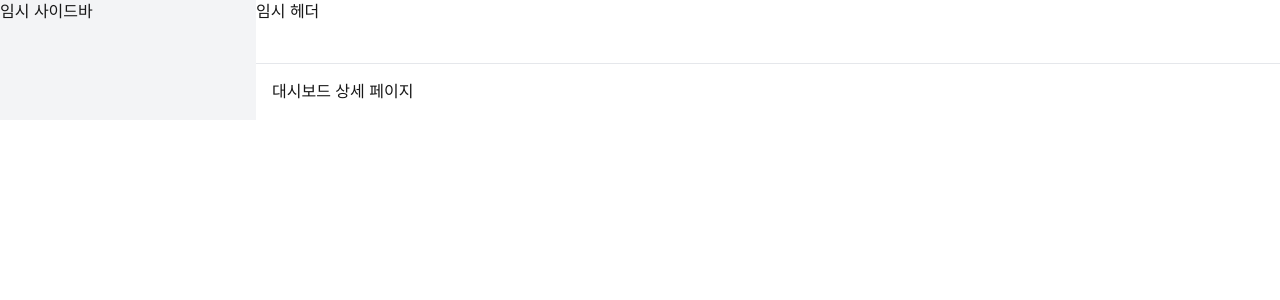
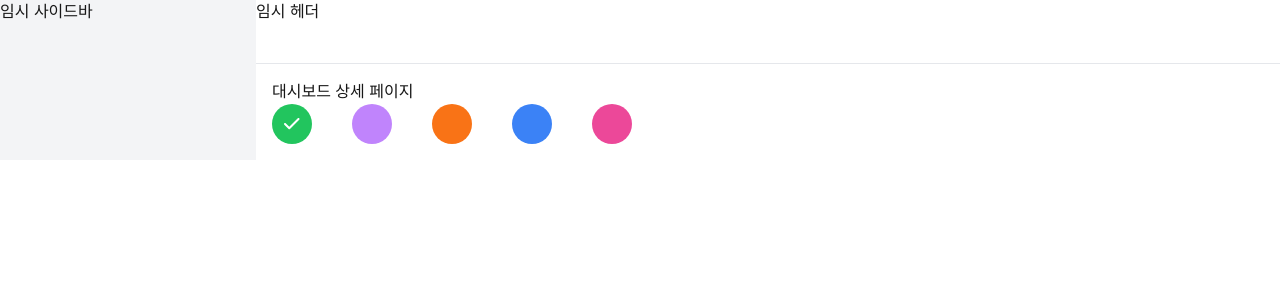
Before and after one commit to FrontEnd22-Part3-Team2-org/FrontEnd22-Part3-Team2, a Next.js app: page /dashboard/1 in a window 1280 px wide. Shown: the top 300 px of the page. Built offline with nearby package versions, Linux system fonts and the light colour scheme.

Commit message:
feat: 대시보드 색상 라벨 컴포넌트 생성

```diff
--- a/src/app/(main)/dashboard/[id]/page.tsx
+++ b/src/app/(main)/dashboard/[id]/page.tsx
@@ -4,6 +4,13 @@
  * @note 카드 생성, 수정, 삭제 시 화면이 즉각적으로 업데이트(상태 동기화) 되어야 합니다.
  */
 
+import ColorChip from '@/components/common/Icon/Chip/ColorChip';
+
 export default function DashboardPage() {
-  return <div>대시보드 상세 페이지</div>;
+  return (
+    <div>
+      대시보드 상세 페이지
+      <ColorChip />
+    </div>
+  );
 }
--- /dev/null
+++ b/src/components/common/Icon/Chip/CheckIcon.tsx
@@ -0,0 +1,23 @@
+/**
+ * @file EyeIcon.tsx
+ * @description 눈 아이콘 컴포넌트입니다.
+ * @author 수경
+ */
+
+import { SVGProps } from 'react';
+
+export default function EyeIcon(props: SVGProps<SVGSVGElement>) {
+  return (
+    <svg
+      viewBox="0 0 16 12"
+      fill="none"
+      xmlns="http://www.w3.org/2000/svg"
+      {...props}
+    >
+      <path
+        d="M5.288 8.775L13.763 0.3C13.963 0.1 14.2005 0 14.4755 0C14.7505 0 14.988 0.1 15.188 0.3C15.388 0.5 15.488 0.7375 15.488 1.0125C15.488 1.2875 15.388 1.525 15.188 1.725L5.988 10.925C5.788 11.125 5.55467 11.225 5.288 11.225C5.02133 11.225 4.788 11.125 4.588 10.925L0.288 6.625C0.088 6.425 -0.00783333 6.1875 0.0005 5.9125C0.00883333 5.6375 0.113 5.4 0.313 5.2C0.513 5 0.7505 4.9 1.0255 4.9C1.3005 4.9 1.538 5 1.738 5.2L5.288 8.775Z"
+        fill="white"
+      />
+    </svg>
+  );
+}
--- /dev/null
+++ b/src/components/common/Icon/Chip/ColorChip.tsx
@@ -0,0 +1,51 @@
+/**
+ * @file ColorChip.tsx
+ * @description 대시보드에 사용되는 색상 라벨 컴포넌트입니다.
+ * 좌측 고정 사이드메뉴(SideMenu)와 대시보드 생성, 수정에서 사용됩니다.
+ * @author 수경
+ */
+
+// TODO: [수경]
+
+'use client';
+
+import CheckIcon from '@/components/common/Icon/Chip/CheckIcon';
+import { useState } from 'react';
+
+const COLORS: { name: string; className: string }[] = [
+  { name: 'green', className: 'bg-green-500' },
+  { name: 'purple', className: 'bg-purple-400' },
+  { name: 'orange', className: 'bg-orange-500' },
+  { name: 'blue', className: 'bg-blue-500' },
+  { name: 'pink', className: 'bg-pink-500' },
+];
+
+export default function ColorChip() {
+  // 색상 라벨 선택 상태 관리 (기본값: 첫 번째 라벨)
+  const [selected, setSelected] = useState<string>('green');
+
+  const handleClick = (color: string) => {
+    setSelected(color);
+  };
+
+  return (
+    <>
+      <div className="flex gap-10">
+        {COLORS.map((color) => {
+          return (
+            <button
+              key={color.name}
+              type="button"
+              onClick={() => handleClick(color.name)}
+              className={`w-10 h-10 rounded-full flex items-center justify-center
+            ${color.className}`}
+            >
+              {/* 👉 선택됐을 때만 아이콘 표시 */}
+              {selected === color.name && <CheckIcon className="w-4 h-4" />}
+            </button>
+          );
+        })}
+      </div>
+    </>
+  );
+}
```
Also changed, not shown: src/components/common/Icon/EyeIcon.tsx (+20 -2 lines), src/components/common/Icon/Chip/ic-check.svg (added), src/components/common/Icon/CrownIcon.tsx (deleted).
